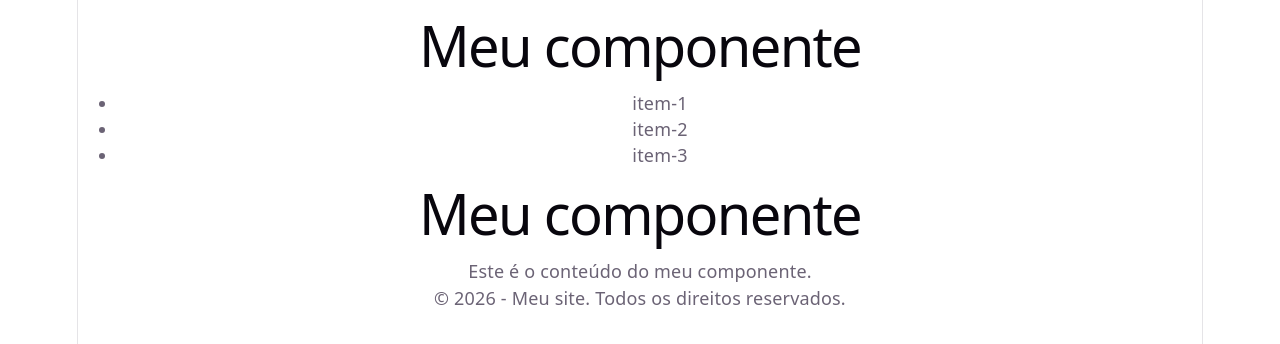
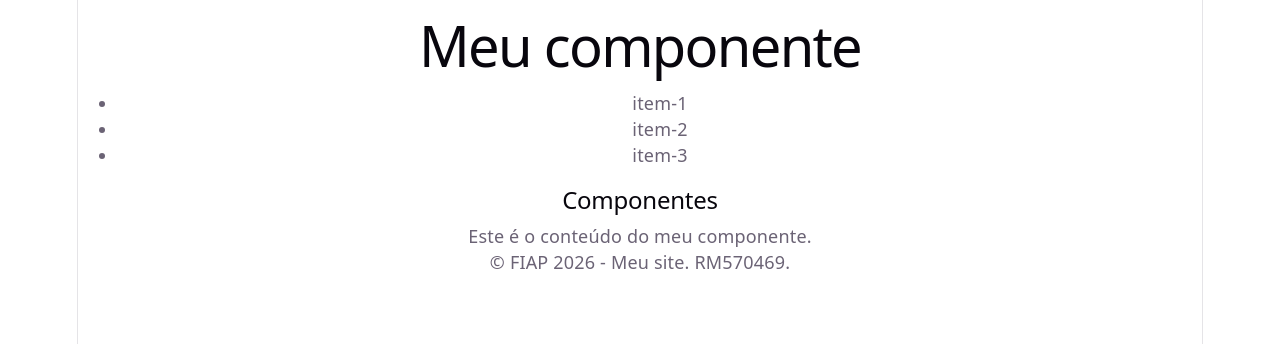
Before and after one commit to 1TDSPF-26/front-2sem-aula-08, a React (Vite) app in the folder my-app/: page / in a window 1280 px wide. Shown: the top 344 px of the page. Built offline with nearby package versions, Linux system fonts and the light colour scheme.

Commit message:
feat: atualizando o footer e alterando a main.

```diff
--- a/my-app/src/components/footer/footer.tsx
+++ b/my-app/src/components/footer/footer.tsx
@@ -3,7 +3,7 @@ export default function Footer() {
   return (
     <div>
       <footer>
-        <p>© 2026 - Meu site. Todos os direitos reservados.</p>
+        <p>© FIAP 2026 - Meu site. RM570469.</p>
       </footer>
     </div>
   );
--- a/my-app/src/components/main/main.tsx
+++ b/my-app/src/components/main/main.tsx
@@ -2,7 +2,7 @@ export default function Main() {
     return (
         <div>
             <main>
-                <h1>Meu componente</h1>
+                <h2>Componentes</h2>
                 <p>Este é o conteúdo do meu componente.</p>
             </main>
         </div>
```
